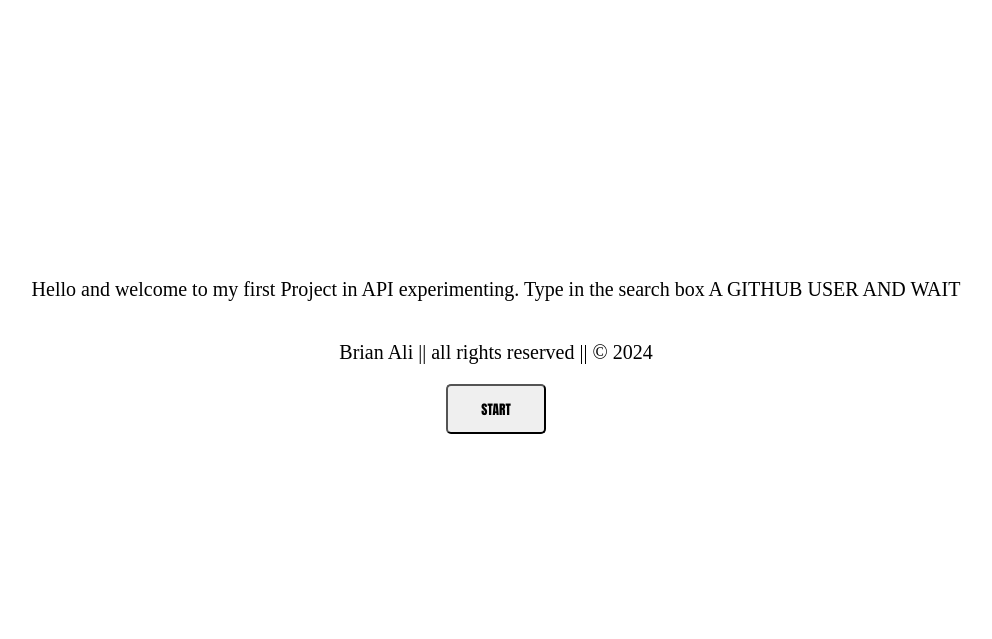
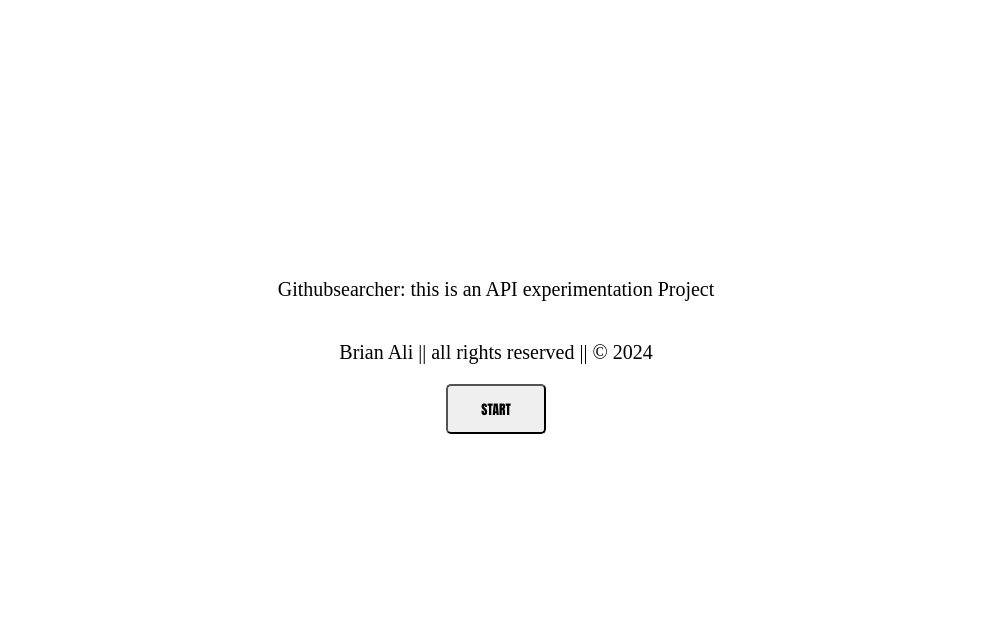
Before and after one commit to Brianali-codes/GITHUB-SEARCHER, a plain HTML site: page index.html in a window 1280 px wide. Shown: the part 54-693 px from the top of the page, without its empty margins (144-1136 px from the left). Drawn offline with Linux system fonts and the light colour scheme; a web font is replaced by a local one.

Commit message:
changed landing page

```diff
--- a/index.html
+++ b/index.html
@@ -20,8 +20,7 @@
             </div>
             <!--First row containing User name and details, -->
             <div id="FIRST">
-                <p class="description">Hello and welcome to my first Project in API experimenting. Type in the search
-                    box A GITHUB USER AND WAIT</p>
+                <p class="description">Githubsearcher: this is an API experimentation Project</p>
                 <p class="description">Brian Ali || all rights reserved || © 2024</p>
                 <button id="START" onclick="refreshScreen()">START</button>
             </div>
--- a/index.js
+++ b/index.js
@@ -23,9 +23,9 @@ async function fetchuserInfo() {
             window.alert("Please input a github username!")
         }
         else {
+            document.getElementById("user-name").textContent = `Name : ${USER}`
             document.getElementById("user-bio").textContent = `Bio : ${json.bio}`
             document.getElementById("user-followers").textContent = `No of followers : ${json.followers}`
-            document.getElementById("user-name").textContent = `Name : ${json.name}`
             document.getElementById("user-web").textContent = `Website : ${json.blog}`
             document.getElementById("user-link").textContent = `Users Github : ${json.html_url}`
             document.getElementById("user-repos").textContent = `Users number of Repositories : ${json.public_repos}`
```
